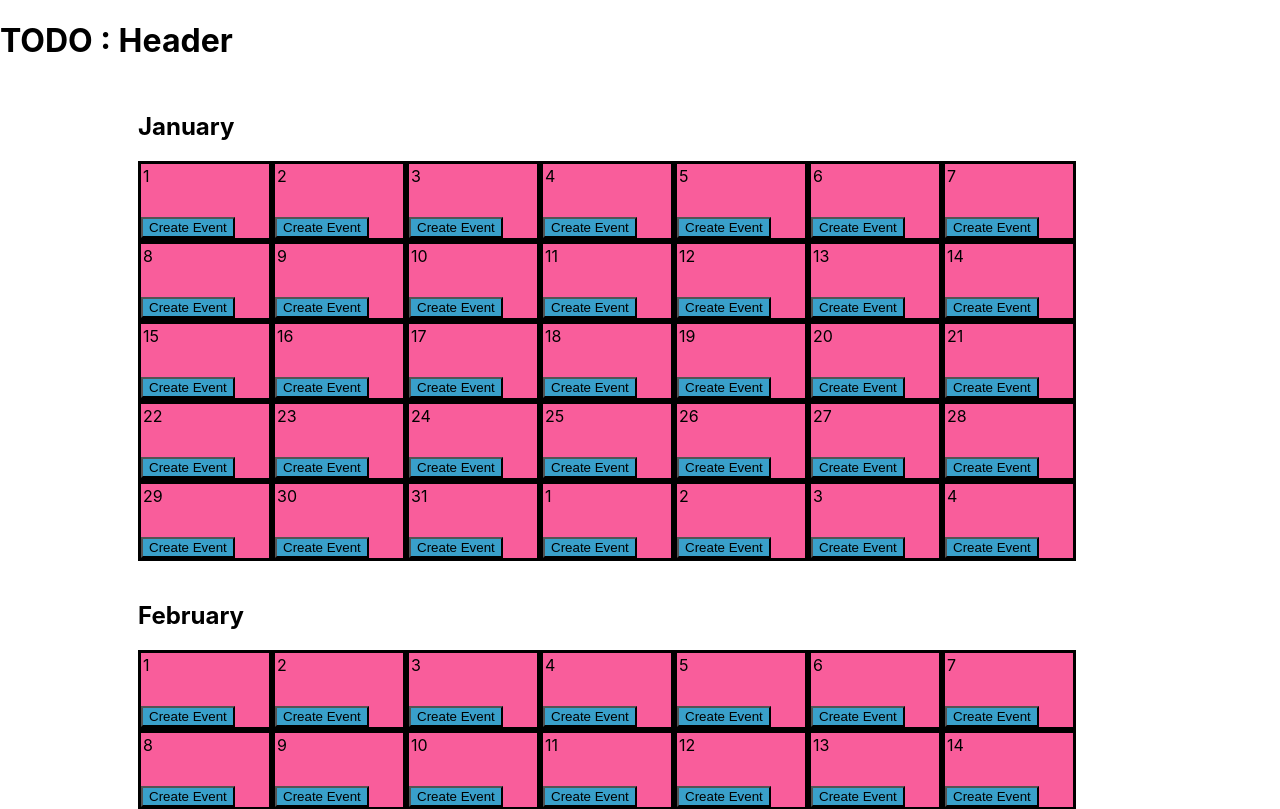
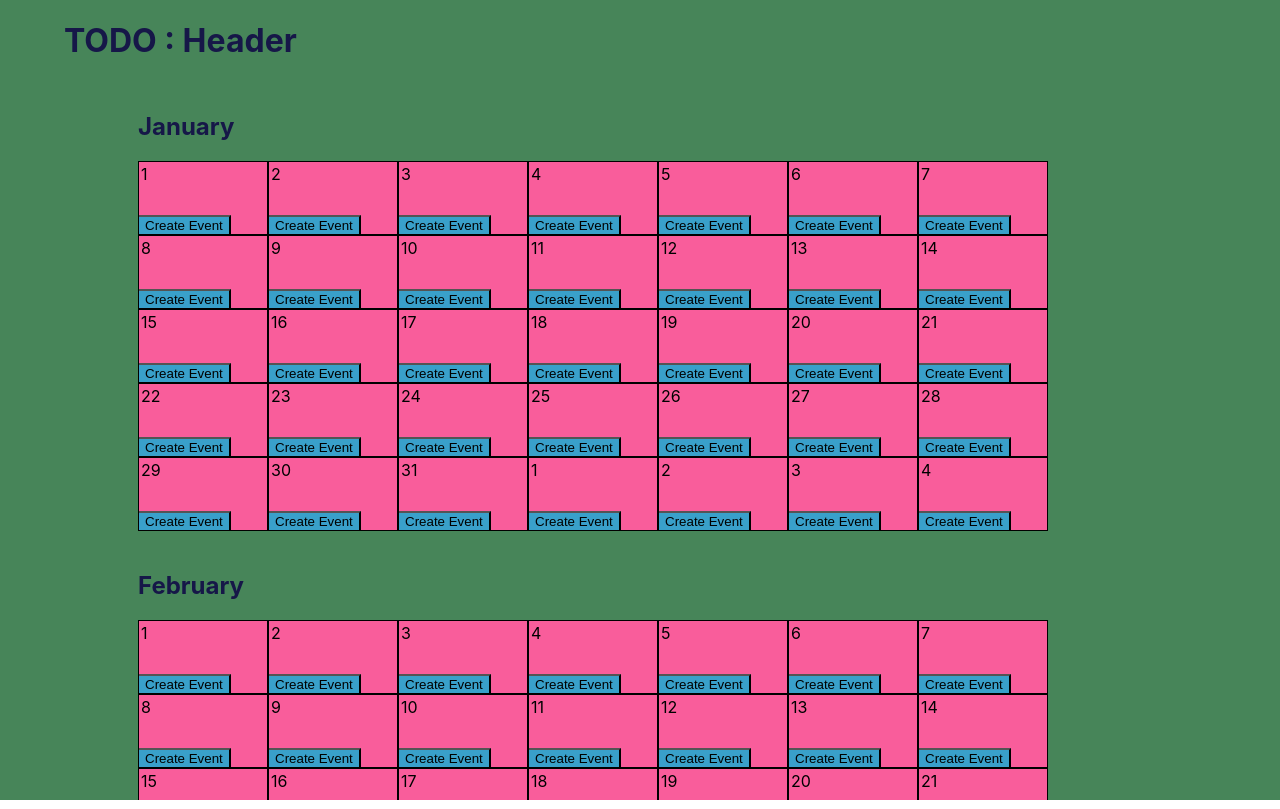
Before and after one commit to EvanG13/Calender-App, a React (Create React App) app in the folder client/: page / in a window 1280 px wide. Shown: the top 809 px of the page. Built offline with nearby package versions, Linux system fonts and the light colour scheme.

Commit message:
style date components

```diff
--- a/client/src/App.css
+++ b/client/src/App.css
@@ -12,12 +12,51 @@
 .App {
     height: 100vh;
     width: 100vw;
+    background-color: #478559;
+    overflow-y: scroll;
+    -ms-overflow-style: none;  /* Internet Explorer 10+ hide scroll bar*/
+    scrollbar-width: none;  /* Firefox */
 }
+.App::-webkit-scrollbar {
+    display: none;  /* Safari and Chrome */
+}
+
+.Header{
+    margin-left: 5%;
+}
+
+h1, h2{
+    color: #161748;
+}
+
+/* START DAYEVENT COMPONENT */
+
+.day-event{
+    display: flex;
+    flex-direction: row;
+    height: 10%;
+    width: 75%;
+    align-items: center;
+    justify-content: space-between;
+    margin-left: 5px;
+}
+
+.delete-day-event{
+    height: fit-content;
+    width:fit-content;
+    background-color: red;
+}
+
+.delete-day-event:hover{
+    background-color: darkred;
+}
+
+/* END DAYEVENT COMPONENT */
 
 /* START DAY COMPONENT */
 
 .day-container{
-    border: 3px solid black;
+    border: 1px solid black;
     width: calc(100vw / 10);
     height:fit-content;
     background-color: #f95d9b;
@@ -31,6 +70,8 @@
 
 .create-event-button{
     background-color: #39a0ca;
+    border-left: none;
+    border-bottom: 1px;
 }
 
 /* END DAY COMPONENT */
```
